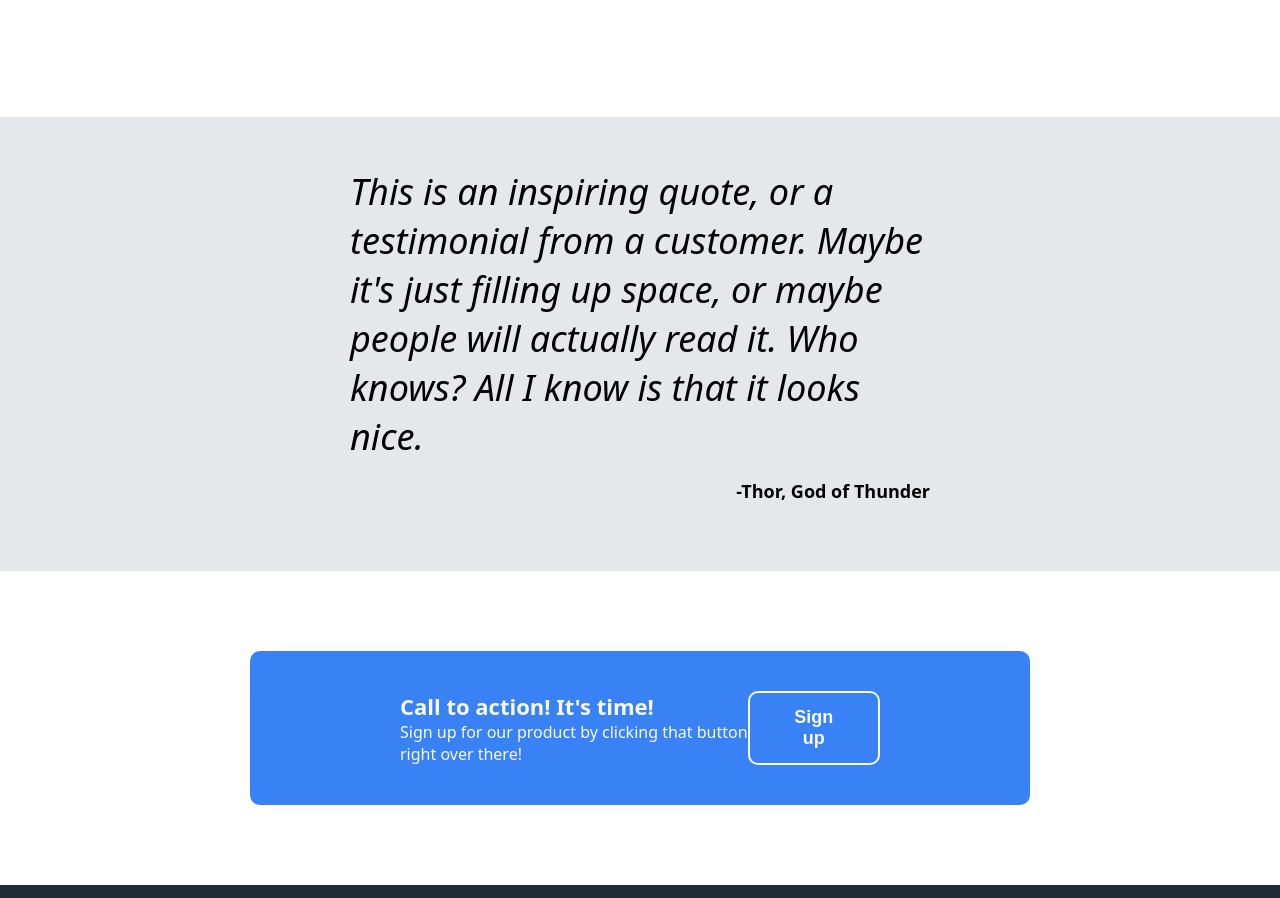
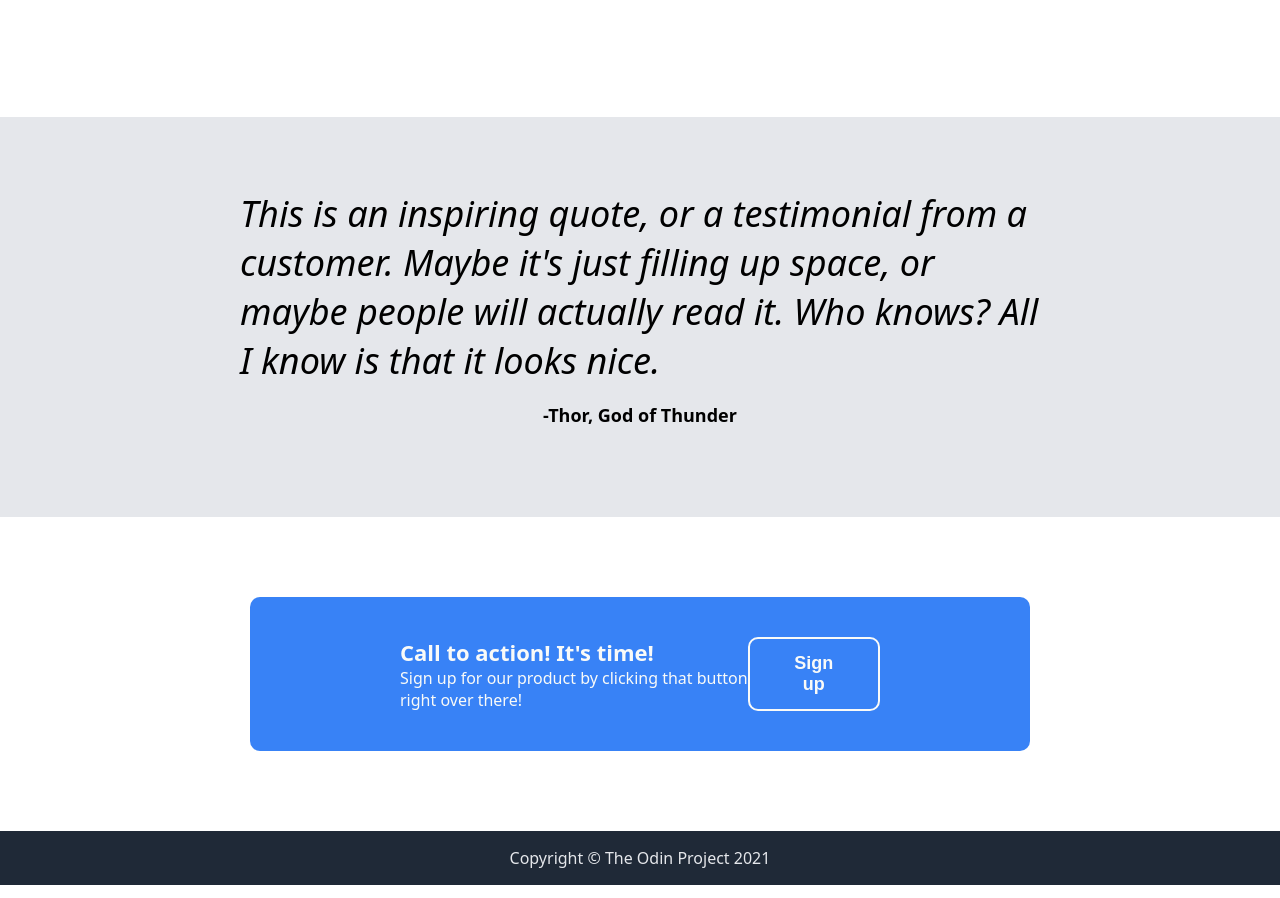
Before and after one commit to bodeddy/landing-page-project-top, a plain HTML site: page index.html in a window 1280 px wide. Shown: the part 951-1849 px from the top of the page. Drawn offline with Linux system fonts and the light colour scheme.

Commit message:
Fix quote content flex issues

```diff
--- a/styles.css
+++ b/styles.css
@@ -145,7 +145,8 @@ h2 {
     flex-direction: column;
     align-items: center;
     background-color: #E5E7EB;
-    padding: 50px 350px;
+    justify-content: center;
+    height: 400px;
 }
 
 .quote-text {
@@ -153,11 +154,13 @@ h2 {
     font-weight: lighter;
     font-style: italic;
     margin: 0;
+    max-width: 800px;
 }
 
 .quotee {
-    align-self: flex-end;
+    text-align: right;
     font-weight: 800;
+    max-width: 800px;
 }
 
 
```
